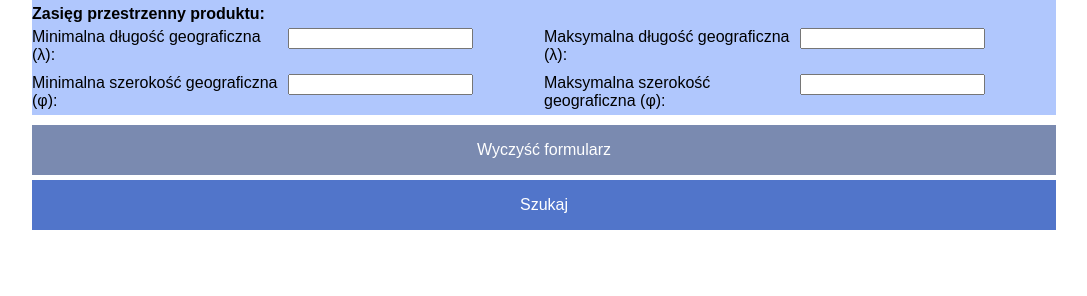
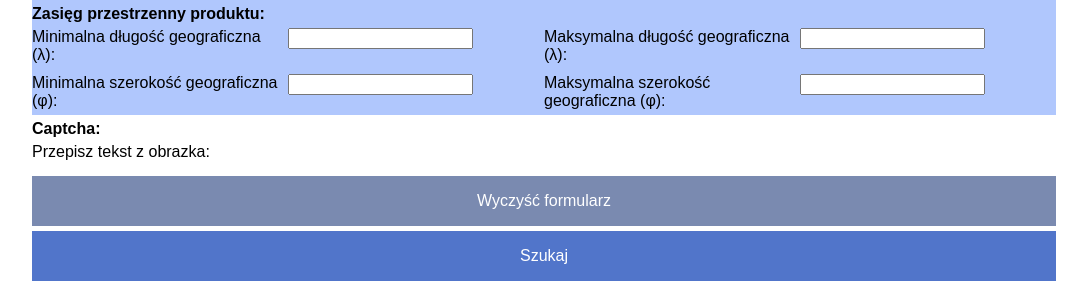
Before and after one commit to tprzybylek/Copernicus-Explorer, a Django app: page / in a window 1280 px wide. Shown: the part 800-1096 px from the top of the page, without its empty margins (96-1183 px from the left). Before the commit the page ends 1030 px from the top, so only its background shows below. Run offline with Django 3.2, Linux system fonts and the light colour scheme; parts of the project's set-up code (start-up, migrations or seed data) failed here and were passed over.

Commit message:
Add captcha field to search and order forms

```diff
--- a/CopernicusExplorer/order/forms.py
+++ b/CopernicusExplorer/order/forms.py
@@ -1,4 +1,5 @@
 from django import forms
+from captcha.fields import CaptchaField
 
 
 class OrderForm(forms.Form):
@@ -23,3 +24,4 @@ class OrderForm(forms.Form):
                                                 ('B09_60m', '60m B9'),
                                                 ('B10_60m', '60m B10')),
                                        required=False)
+    captcha = CaptchaField()
--- a/CopernicusExplorer/search/forms.py
+++ b/CopernicusExplorer/search/forms.py
@@ -1,4 +1,5 @@
 from django import forms
+from captcha.fields import CaptchaField
 import datetime
 
 
@@ -70,3 +71,4 @@ class SearchForm(forms.Form):
 
     search_extent_max_y = forms.DecimalField(label='Maksymalna szerokość geograficzna (φ)',
                                              required=False)
+    captcha = CaptchaField()
--- a/CopernicusExplorer/search/templates/search/form.html
+++ b/CopernicusExplorer/search/templates/search/form.html
@@ -403,6 +403,19 @@
 
 
             </div>
+            <div class="form-row">
+                <div class="form-title">
+                    {{ form.captcha.label_tag }}
+                </div>
+                <div class="form-formbox">
+                    <div class="form-50">Przepisz tekst z obrazka:</div>
+                    <div class="form-50">
+                        {{ form.captcha.errors }}
+                        {{ form.captcha }}
+                        {{ form.captcha.help_text }}
+                    </div>
+                </div>
+            </div>
         </div>
         <input type="button" class="button" onclick="resetForm('#search_form')" value="Wyczyść formularz" />
         <input type="submit" class="button button-highlighted" value="Szukaj" />
```
Also changed, not shown: CopernicusExplorer/order/templates/order/cart.html (+9 -0 lines).
